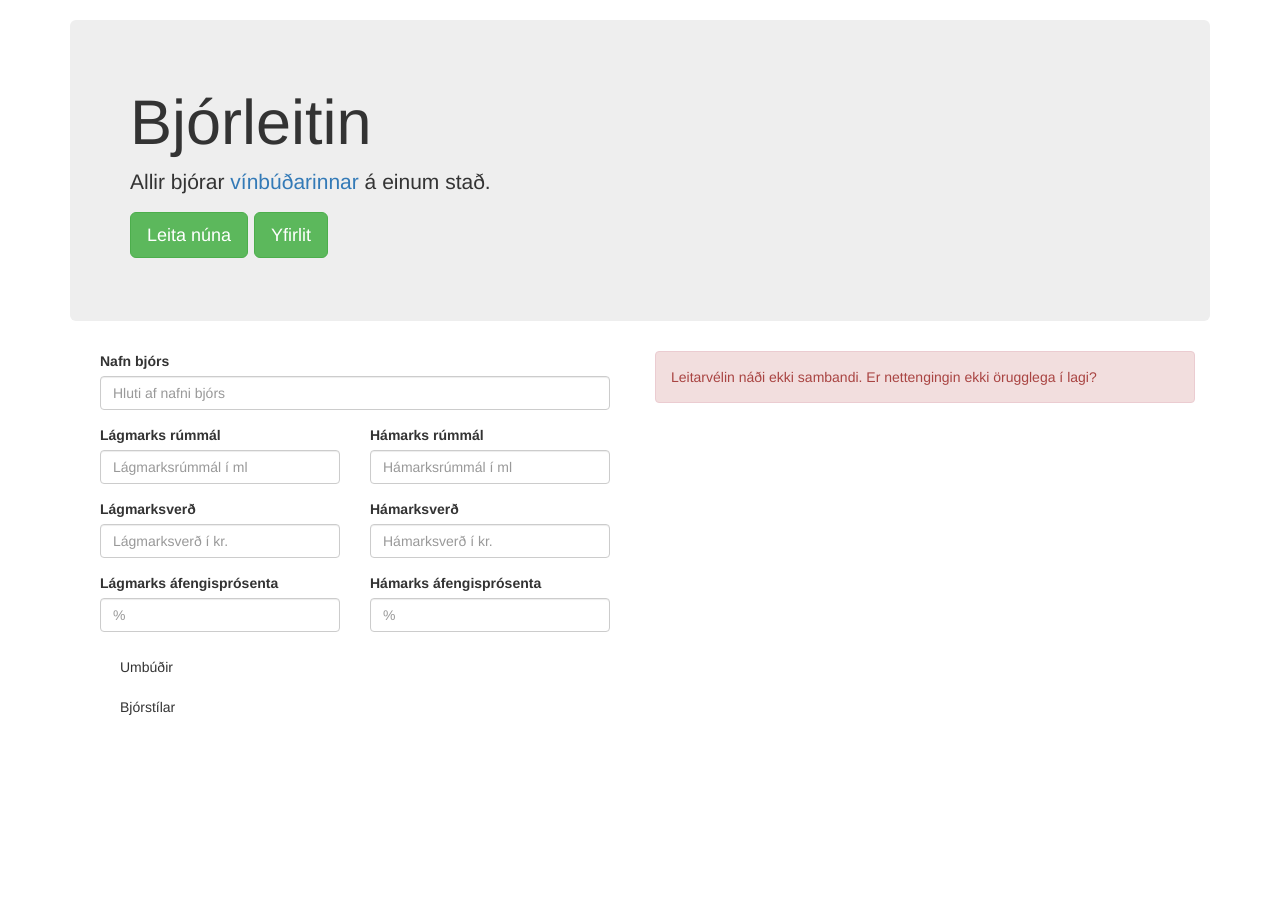
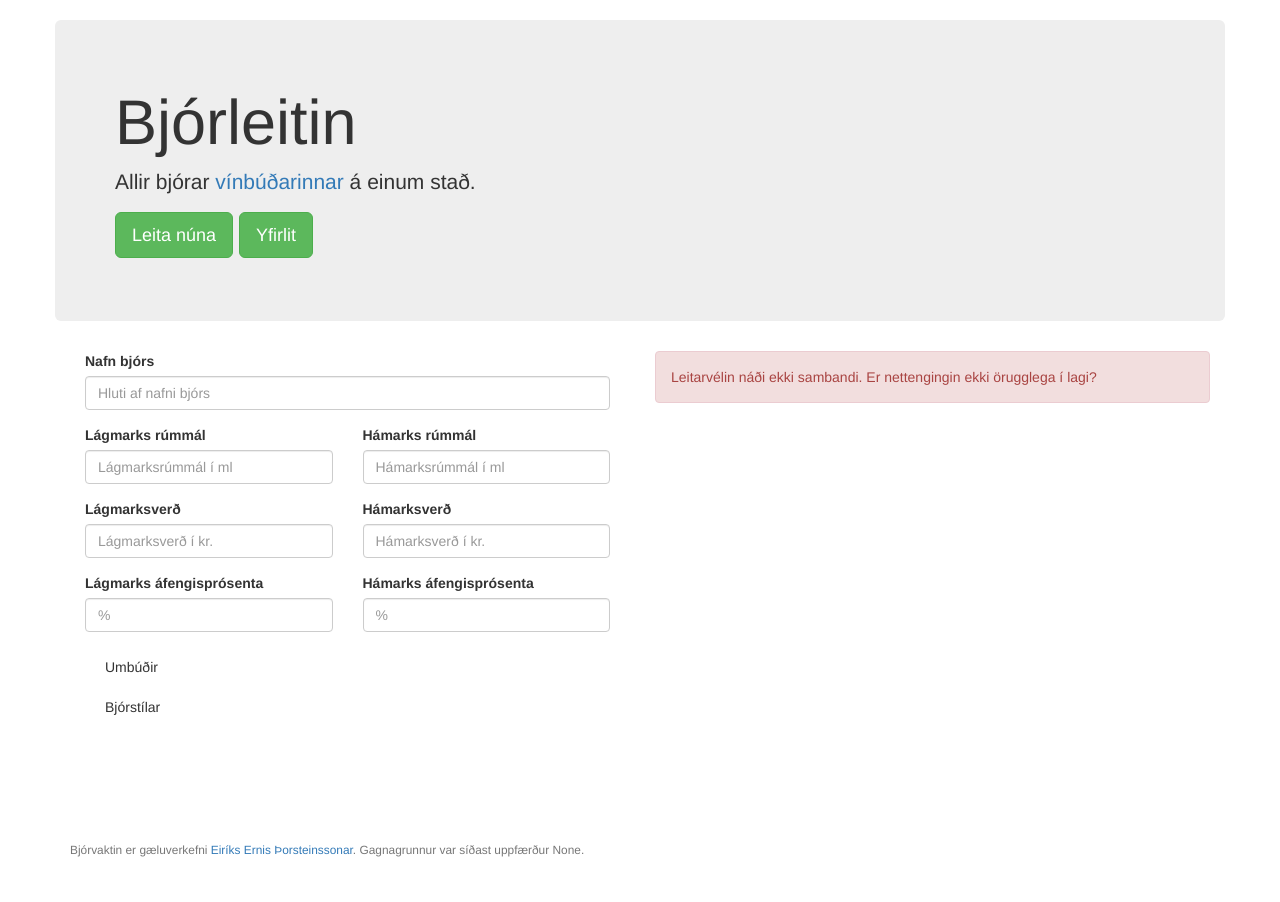
Before and after one commit to Ernir/bjorleitin, a Django app: page / in a window 1280 px wide. Before the commit the page ends 715 px from the top, so only its background shows below. Run offline with Django 3.2, Linux system fonts and the light colour scheme; data that the repository does not hold is empty; some libraries are stand-ins or nearby versions; some web fonts are replaced.

Commit message:
Footer added.

```diff
--- a/beer_search/templates/base.html
+++ b/beer_search/templates/base.html
@@ -30,6 +30,12 @@
     {% endblock %}
 </div>
 
+<div id="footer">
+    <div class="container text-muted">
+        <p class="small">Bjórvaktin er gæluverkefni <a href="mailto:e.ernir@gmail.com?Subject=Bjórvaktin" target="_top">Eiríks Ernis Þorsteinssonar</a>. Gagnagrunnur var síðast uppfærður {{ updated_at }}.</p>
+    </div>
+</div>
+
 <!-- minified jQuery -->
 <script src="//code.jquery.com/jquery-2.1.1.min.js"></script>
 
--- a/beer_search/views.py
+++ b/beer_search/views.py
@@ -1,12 +1,18 @@
 from beer_search.forms import SearchForm
 from beer_search.models import Beer
-from django.db.models import Max
+from django.db.models import Max, Min
 from django.http import JsonResponse
 from django.shortcuts import render
 
 
 def index(request):
-    return render(request, "index.html", {"form": SearchForm()})
+    updated_at = Beer.objects.aggregate(
+        Min("updated_at")
+    )["updated_at__min"]
+    return render(request, "index.html", {
+        "form": SearchForm(),
+        "updated_at": updated_at
+    })
 
 
 def overview(request):
--- a/static/style.css
+++ b/static/style.css
@@ -9,6 +9,21 @@ table thead {
 /* Search page has multiple alert boxes in HTML, hidden on page initialization. */
 .alert {
     display: none;
+}
+
+/* Wrapper for page content to push down footer */
+#content {
+    min-height: 100%;
+    height: auto;
+    /* Negative indent footer by its height */
+    margin: 0 auto -60px;
+    /* Pad bottom by footer height*/
+    padding: 0 0 160px;
+}
+
+/* Set the fixed height of the footer here */
+#footer {
+    height: 60px;
 }
 
 /*
```
